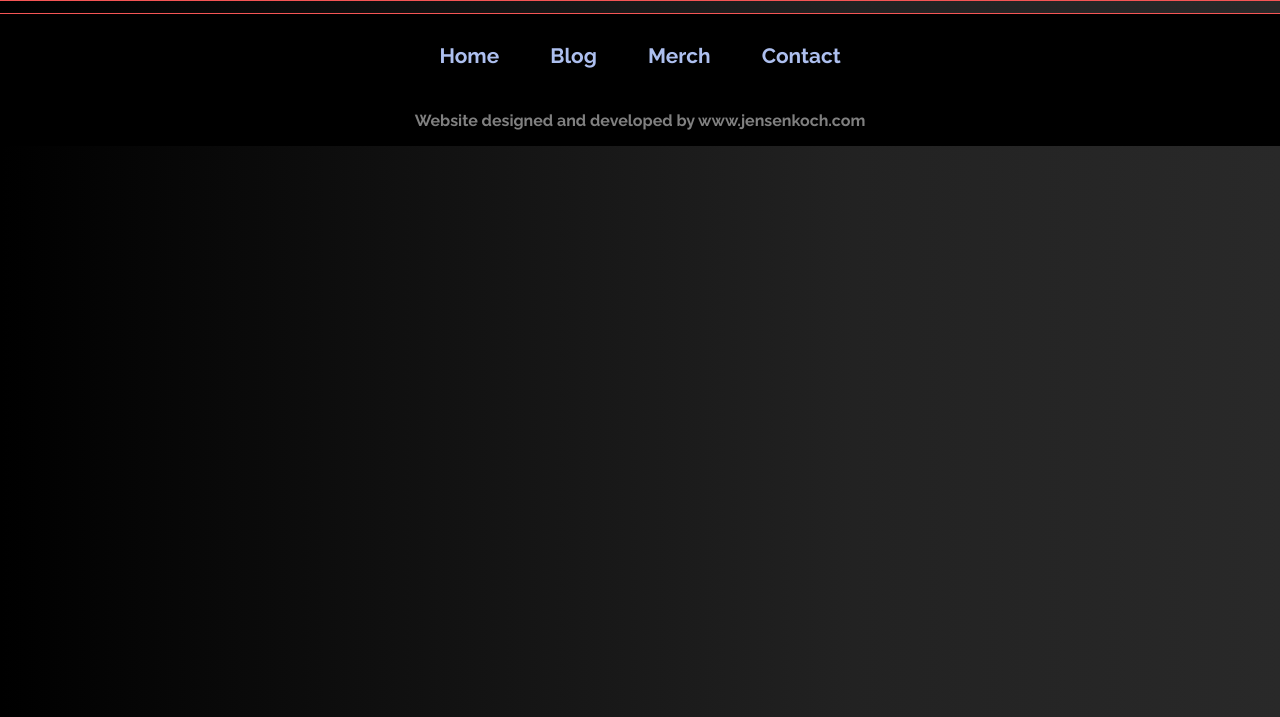
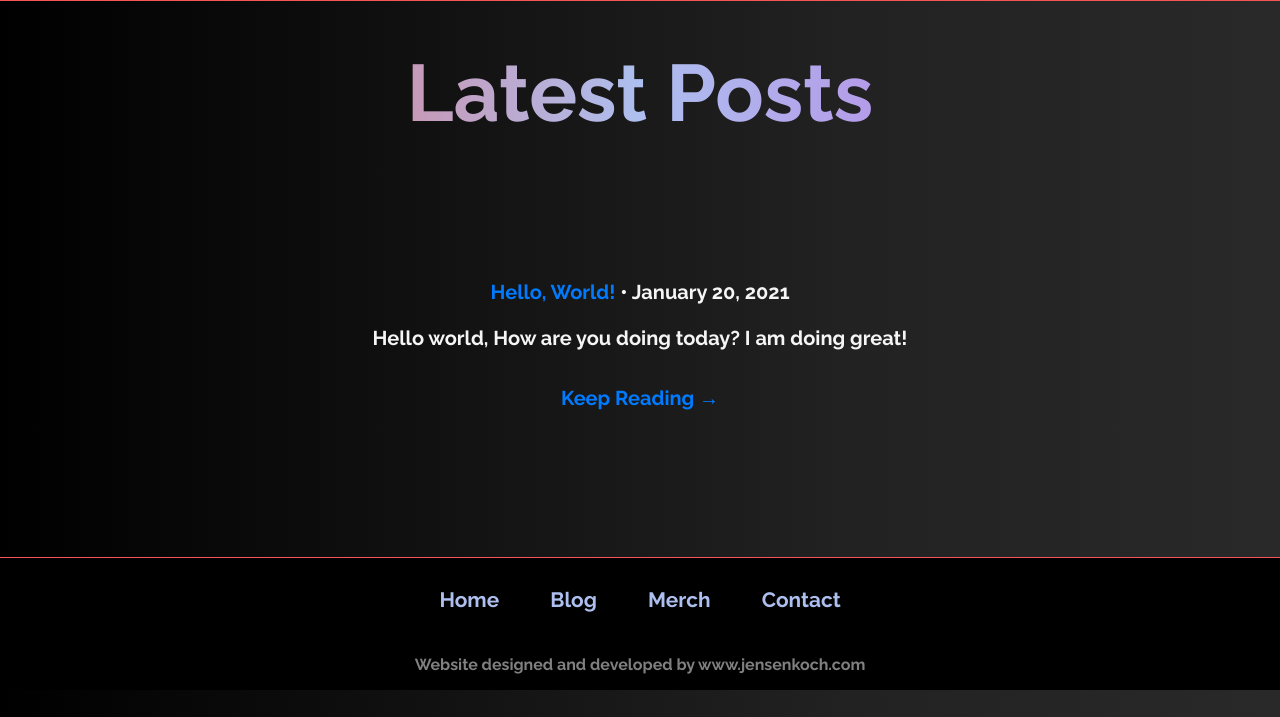
Before and after one commit to jtkoch/314Fixed_Gatsby, a Gatsby site: page /blog in a window 1280 px wide. Before the commit this address had no page. Shown: the part 83-800 px from the top of the page. Built offline with nearby package versions, Linux system fonts and the light colour scheme; Gatsby itself is replaced by a stand-in of ours.

Commit message:
blog up and working

```diff
--- a/gatsby-config.js
+++ b/gatsby-config.js
@@ -8,6 +8,14 @@ module.exports = {
   },
   plugins: [
     `gatsby-plugin-netlify-cms`,
+    {
+      resolve: `gatsby-source-filesystem`,
+      options: {
+        path: `${__dirname}/blog`,
+        name: `markdown-pages`,
+      },
+    },
+    `gatsby-transformer-remark`,
     `gatsby-plugin-sass`,
     `gatsby-plugin-stripe`,
     {
--- a/package.json
+++ b/package.json
@@ -20,8 +20,9 @@
     "gatsby-plugin-sass": "^3.0.0",
     "gatsby-plugin-sharp": "^2.8.0",
     "gatsby-plugin-stripe": "^1.2.4",
-    "gatsby-source-filesystem": "^2.5.0",
+    "gatsby-source-filesystem": "^2.10.0",
     "gatsby-source-stripe": "^3.2.1",
+    "gatsby-transformer-remark": "^2.15.0",
     "gatsby-transformer-sharp": "^2.6.0",
     "netlify-cms-app": "^2.11.20",
     "node-sass": "^5.0.0",
--- /dev/null
+++ b/src/components/BlogRoll.js
@@ -0,0 +1,81 @@
+import React from 'react'
+import PropTypes from 'prop-types'
+import { Link, graphql, StaticQuery } from 'gatsby'
+
+class BlogRoll extends React.Component {
+  render() {
+    const { data } = this.props;
+    const { edges: posts } = data.allMarkdownRemark;
+
+    return (
+      <div className="columns is-multiline">
+        {posts &&
+          posts.map(({ node: post }) => (
+            <div className="is-parent column is-6" key={post.id}>
+              <article
+                className={`blog-list-item tile is-child box notification ${
+                  post.frontmatter.featuredpost ? 'is-featured' : ''
+                }`}
+              >
+                <header>
+                  <p className="post-meta">
+                    <Link
+                      className="title has-text-primary is-size-4"
+                      to={post.frontmatter.path}
+                    >
+                      {post.frontmatter.title}
+                    </Link>
+                    <span> &bull; </span>
+                    <span className="subtitle is-size-5 is-block">
+                      {post.frontmatter.date}
+                    </span>
+                  </p>
+                </header>
+                <p>
+                  {post.excerpt}
+                  <br />
+                  <br />
+                  <Link className="button" to={post.frontmatter.path}>
+                    Keep Reading →
+                  </Link>
+                </p>
+              </article>
+            </div>
+          ))}
+      </div>
+    )
+  }
+}
+
+BlogRoll.propTypes = {
+  data: PropTypes.shape({
+    allMarkdownRemark: PropTypes.shape({
+      edges: PropTypes.array,
+    }),
+  }),
+};
+
+export default () => (
+  <StaticQuery
+    query={graphql`
+      query BlogRollQuery {
+        allMarkdownRemark(
+          sort: { order: DESC, fields: [frontmatter___date] }
+        ) {
+          edges {
+            node {
+              excerpt(pruneLength: 400)
+              id
+              frontmatter {
+                path
+                title
+                date(formatString: "MMMM DD, YYYY")
+              }
+            }
+          }
+        }
+      }
+    `}
+    render={(data, count) => <BlogRoll data={data} count={count} />}
+  />
+)
--- a/src/components/header.js
+++ b/src/components/header.js
@@ -15,7 +15,7 @@ const Header = () => (
         <Navbar.Collapse id="navbar-collapse">
             <Nav className="ml-auto" className="navbar-container">
                 <Link style={{color:"#ADBFEF"}} className="nav-link ml-4 mr-4" to="/">Home</Link>
-                <Link style={{color:"#ADBFEF"}} className="nav-link ml-4 mr-4" to="/Blog">Blog</Link>
+                <Link style={{color:"#ADBFEF"}} className="nav-link ml-4 mr-4" to="/blog">Blog</Link>
                 <Link style={{color:"#ADBFEF"}} className="nav-link ml-4 mr-4" to="/merch">Merch</Link>
                 <Link style={{color:"#ADBFEF"}} className="nav-link ml-4 mr-4" to="/contactPage">Contact</Link>
             </Nav>
--- /dev/null
+++ b/src/pages/blog.js
@@ -0,0 +1,22 @@
+import React from 'react'
+import BlogRoll from '../components/BlogRoll'
+import Layout from "../components/layout"
+import SEO from "../components/seo"
+
+export default class BlogIndexPage extends React.Component {
+  render() {
+    return (
+      <React.Fragment>
+        <Layout>
+            <SEO title="Blog" />
+            <h1 className="blog-title">Latest Posts</h1>
+            <section>
+            <div className="content">
+                <BlogRoll />
+            </div>
+            </section>
+        </Layout>
+      </React.Fragment>
+    )
+  }
+}
--- /dev/null
+++ b/src/styles/blog.scss
@@ -0,0 +1,17 @@
+.blog-title {
+    padding: 10%;
+    font-size: 5rem;
+    text-align: center;
+    background-image: linear-gradient(to right,#f55555, #adbfef, #c35fde);
+    color: transparent;
+    background-clip: text;
+    @media (max-width: 700px) {
+        font-size: 4rem;
+    }
+}
+
+.content {
+    font-size: 1.25rem;
+    color: whitesmoke;
+    padding-bottom: 10%;
+}
--- a/src/styles/index.scss
+++ b/src/styles/index.scss
@@ -7,6 +7,7 @@
 @import "./thanks.scss";
 @import "./footer.scss";
 @import "./contactpage.scss";
+@import "./blog.scss";
 
 $font: 'Raleway', sans-serif;
 
--- /dev/null
+++ b/src/templates/blog.js
@@ -0,0 +1,32 @@
+import React from "react"
+import { graphql } from "gatsby"
+export default function Template({
+  data, // this prop will be injected by the GraphQL query below.
+}) {
+  const { markdownRemark } = data // data.markdownRemark holds your post data
+  const { frontmatter, html } = markdownRemark
+  return (
+    <div className="blog-post-container">
+      <div className="blog-post">
+        <h1>{frontmatter.title}</h1>
+        <h2>{frontmatter.date}</h2>
+        <div
+          className="blog-post-content"
+          dangerouslySetInnerHTML={{ __html: html }}
+        />
+      </div>
+    </div>
+  )
+}
+export const pageQuery = graphql`
+  query($path: String!) {
+    markdownRemark(frontmatter: { path: { eq: $path } }) {
+      html
+      frontmatter {
+        date(formatString: "MMMM DD, YYYY")
+        path
+        title
+      }
+    }
+  }
+`
```
Also changed, not shown: gatsby-node.js (+61 -6 lines), 1 other file.
